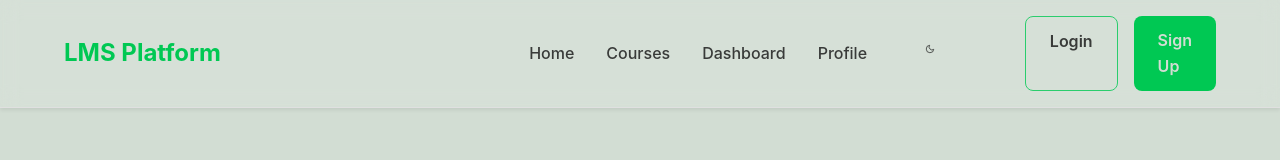
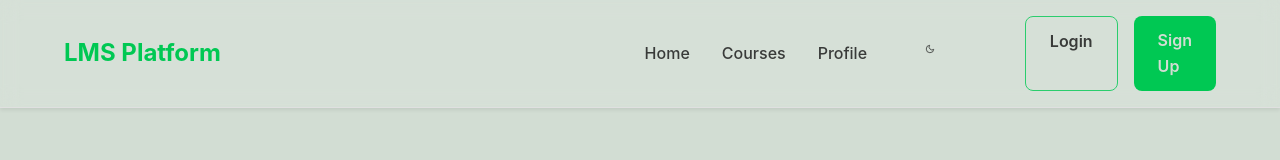
Before and after one commit to mohamed12345abdullah/codeMinds, a Next.js app: page /login in a window 1280 px wide. Shown: the top 160 px of the page. Built offline with nearby package versions, Linux system fonts and the light colour scheme.

Commit message:
del dashboard nav

```diff
--- a/app/components/Navbar.tsx
+++ b/app/components/Navbar.tsx
@@ -52,9 +52,9 @@ export default function Navbar() {
                     <Link href="/courses" className={styles.navLink}>
                         Courses
                     </Link>
-                    <Link href="/dashboard" className={styles.navLink}>
+                    {/* <Link href="/dashboard" className={styles.navLink}>
                         Dashboard
-                    </Link>
+                    </Link> */}
                     <Link href="/profile" className={styles.navLink}>
                         Profile
                     </Link>
```
